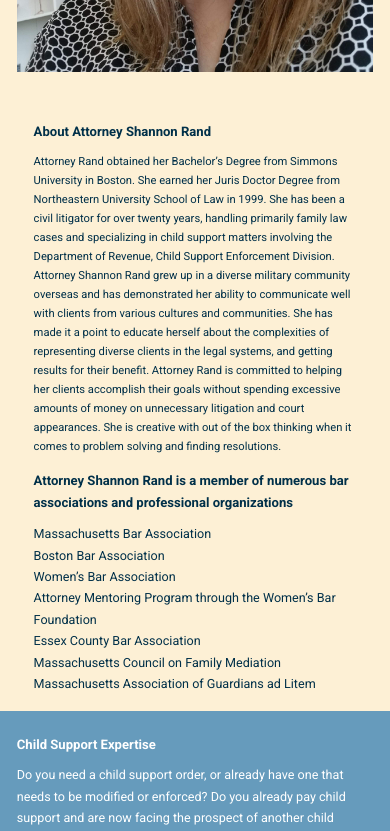
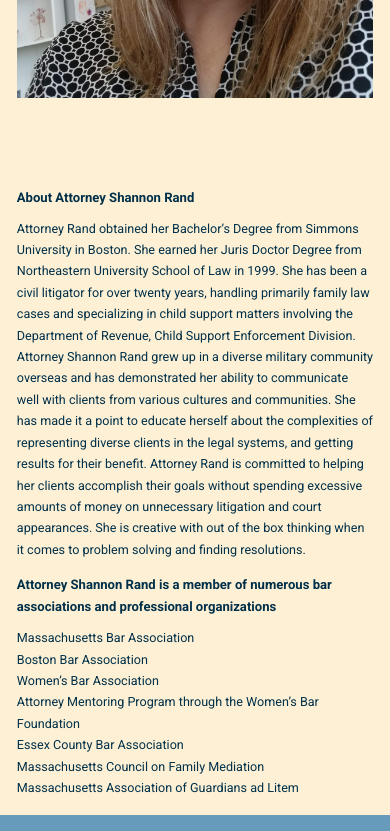
Before and after one commit to EdTimmer/shannon-rand-law, a React (Create React App) app: page / in a window 390 px wide. Shown: the part 1060-1891 px from the top of the page. Built offline with nearby package versions, Linux system fonts and the light colour scheme; some icons are missing.

Commit message:
adjust font size and padding in the about section for phone

```diff
--- a/src/pages/About/About.css.js
+++ b/src/pages/About/About.css.js
@@ -32,6 +32,7 @@ export const DescriptionWrapper = styled.div`
 
   @media only screen and (max-width: 56.25em) {
     grid-column: 1 / 2;
+    padding: 2rem 0 0 0;
   }
 `;
 
@@ -40,7 +41,7 @@ export const Header = styled.h3`
 `;
 
 export const TextWrapper = styled.p`
-  font-size: 1.6rem;
+  font-size: 1.8rem;
 `;
 
 export const MembershipsWrapper = styled.div`
```
